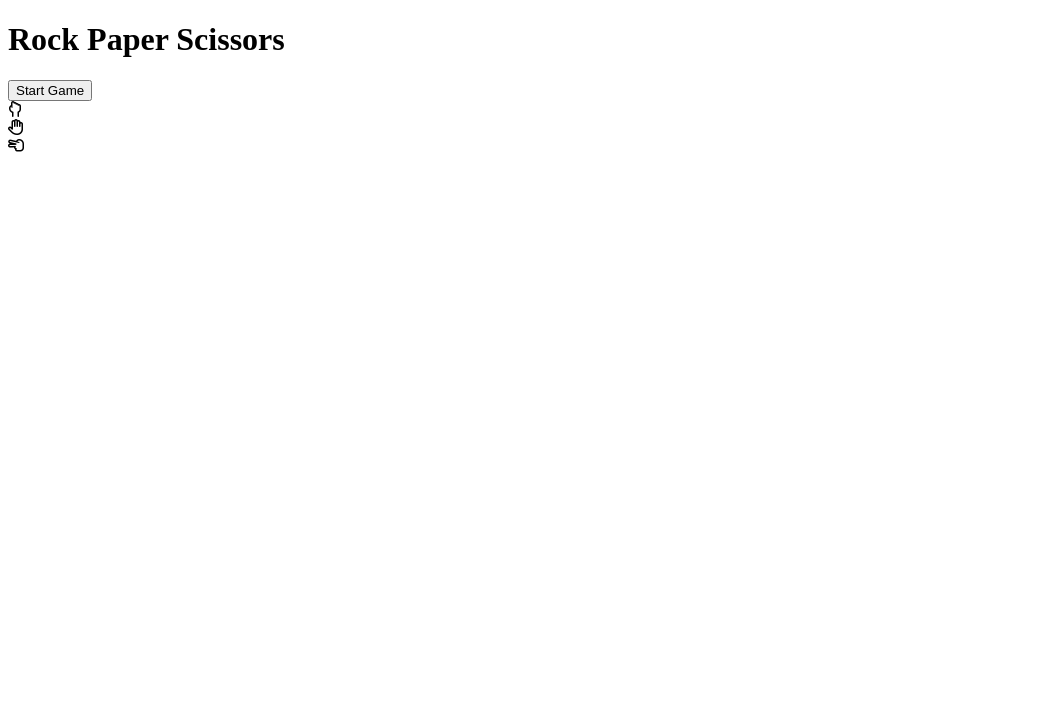
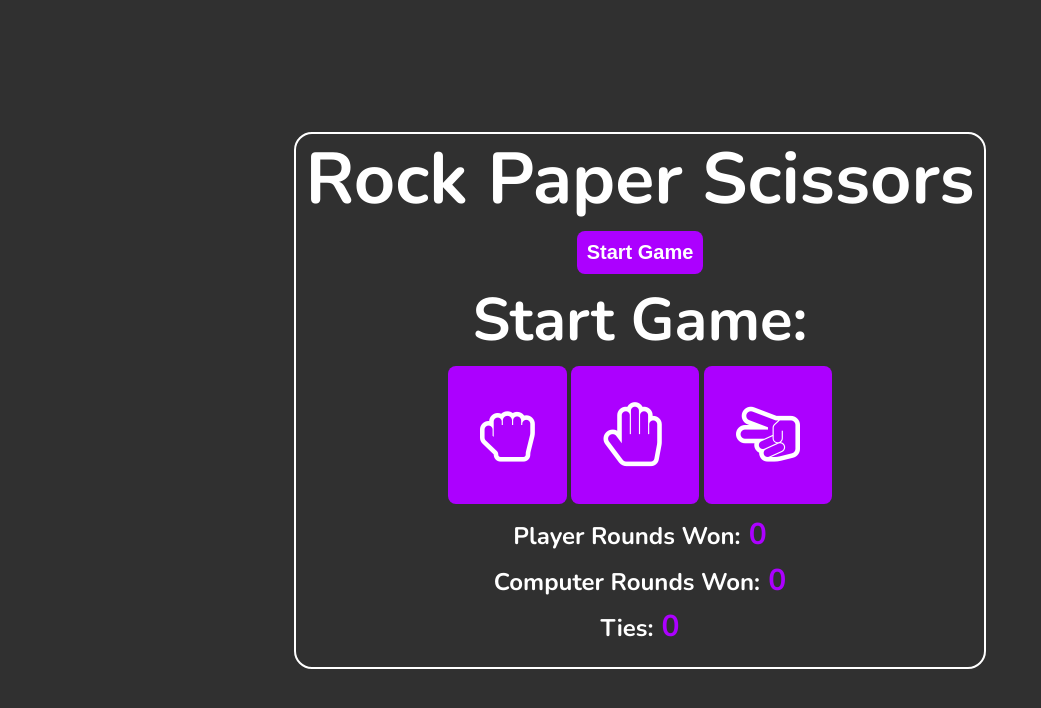
Before and after one commit to BrandonW52/rock-paper-scissors, a plain HTML site: page index.html in a window 1280 px wide. Shown: the whole page, without its empty margins (0-1041 px from the left). Drawn offline with nearby package versions, Linux system fonts and the light colour scheme; a web font is replaced by a local one.

Commit message:
Add html && styling

```diff
--- a/index.html
+++ b/index.html
@@ -6,27 +6,43 @@
 
     <link
       rel="stylesheet"
-      href="path/to/font-awesome/css/font-awesome.min.css"
+      href="https://cdnjs.cloudflare.com/ajax/libs/font-awesome/4.7.0/css/font-awesome.min.css"
+    />
+
+    <link rel="stylesheet" href="style.css" />
+
+    <link
+      href="https://fonts.googleapis.com/css2?family=Nunito:ital,wght@0,200..1000;1,200..1000&family=Tilt+Neon&display=swap"
+      rel="stylesheet"
     />
 
     <title>Rock Paper Scissors</title>
   </head>
   <body>
-    <header></header>
-
     <main>
       <div class="container">
         <h1>Rock Paper Scissors</h1>
-        <button>Start Game</button>
-        <div class="place-hold">
-          <div><i class="fa fa-hand-rock-o" aria-hidden="true"></i></div>
-          <div><i class="fa fa-hand-paper-o" aria-hidden="true"></i></div>
-          <div><i class="fa fa-hand-scissors-o" aria-hidden="true"></i></div>
+        <button id="gameControl" class="play">Start Game</button>
+        <h2 id="gameState">Start Game:</h2>
+        <div class="selection-container">
+          <button id="rock" class="hand" disabled>
+            <i class="fa fa-hand-rock-o" aria-hidden="true"></i>
+          </button>
+          <button id="paper" class="hand" disabled>
+            <i class="fa fa-hand-paper-o" aria-hidden="true"></i>
+          </button>
+          <button id="scissors" class="hand" disabled>
+            <i class="fa fa-hand-scissors-o" aria-hidden="true"></i>
+          </button>
+          <div class="results">
+            <h3>Player Rounds Won:<span id="playerRoundWins"> 0</span></h3>
+            <h3>Computer Rounds Won:<span id="computerRoundWins"> 0</span></h3>
+            <h3>Ties:<span id="tiesRoundWins"> 0</span></h3>
+          </div>
         </div>
       </div>
     </main>
 
-    <footer></footer>
     <script src="scripts.js"></script>
   </body>
 </html>
--- a/style.css
+++ b/style.css
@@ -0,0 +1,128 @@
+*,
+*::before,
+*::after {
+  box-sizing: border-box;
+}
+
+:root {
+  --ff-primary: "Nunito", sans-serif;
+  --ff-secondary: "Tilt Neon", sans-serif;
+
+  --fw-reg: 400;
+  --fw-bold: 700;
+
+  --clr-light: #fff;
+  --clr-dark: #303030;
+  --clr-accent: #ac00ff;
+
+  --fs-h1: 2.5rem;
+  --fs-h2: 2.25rem;
+  --fs-h3: 1.25rem;
+  --fs-body: 1rem;
+}
+
+@media (min-width: 800px) {
+  :root {
+    --fs-h1: 4.5rem;
+    --fs-h2: 3.75rem;
+    --fs-h3: 1.5rem;
+    --fs-body: 1.125rem;
+  }
+}
+
+/* General styles */
+
+html {
+  scroll-behavior: smooth;
+}
+
+body {
+  background: var(--clr-dark);
+  color: var(--clr-light);
+  margin: 0;
+  font-family: var(--ff-primary);
+  font-size: var(--fs-body);
+  line-height: 1.6;
+
+  height: 100vh;
+
+  display: flex;
+  justify-content: center;
+  align-items: center;
+}
+
+:focus {
+  outline: 3px solid var(--clr-accent);
+  outline-offset: 3px;
+}
+
+span {
+  color: var(--clr-accent);
+  font-size: 1.25em;
+}
+
+/* Buttons */
+
+.play {
+  display: inline-block;
+  padding: 0.5em 0.5em;
+  background: var(--clr-accent);
+  color: var(--clr-light);
+  text-decoration: none;
+  cursor: pointer;
+  font-size: 1.25rem;
+  font-weight: var(--fw-bold);
+  border-radius: 8px;
+  border: none;
+  margin-bottom: 1rem;
+}
+
+.hand {
+  display: inline-block;
+  padding: 0.5em 0.5em;
+  background: var(--clr-accent);
+  color: var(--clr-light);
+  text-decoration: none;
+  cursor: pointer;
+  font-size: 4rem;
+  font-weight: var(--fw-bold);
+  border-radius: 8px;
+  border: none;
+  margin-bottom: 1rem;
+}
+
+.play:hover,
+.hand:hover {
+  color: var(--clr-accent);
+  background-color: var(--clr-light);
+}
+
+/* Typography */
+
+h1,
+h2,
+h3 {
+  line-height: 1;
+  margin: 0;
+  margin-bottom: 1rem;
+}
+
+h1 {
+  font-size: var(--fs-h1);
+}
+h2 {
+  font-size: var(--fs-h2);
+}
+h3 {
+  font-size: var(--fs-h3);
+}
+
+/* Main Content */
+
+.container {
+  text-align: center;
+
+  border: 2px solid var(--clr-light);
+  border-radius: 1em;
+  padding: 0.5em;
+}
```
